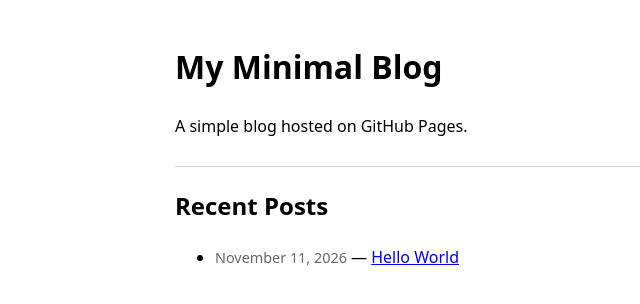
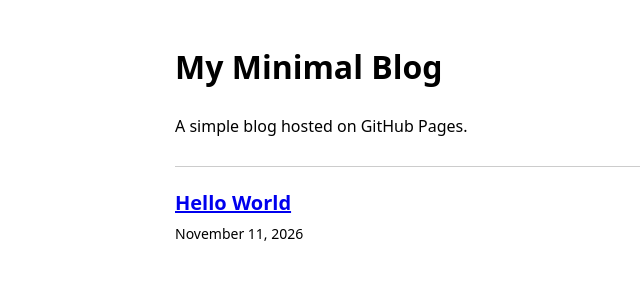
Before and after one commit to RHatDev/rhatdev.github.io, a Jekyll site: the page built from index.html, in a window 1280 px wide. Shown: the top 304 px of the page, without its empty margins (65-705 px from the left). Built offline with Jekyll 4.4.1, drawn with Linux system fonts in a browser that asks for light colours.

Commit message:
applying styling

```diff
--- a/index.html
+++ b/index.html
@@ -3,12 +3,19 @@ layout: default
 title: Home
 ---
 
-<h2>Recent Posts</h2>
-<ul>
+<style>
+    /* Scoped styles for the homepage feed */
+    .post-list { list-style: none; padding: 0; margin: 0; }
+    .post-item { margin-bottom: 2rem; }
+    .post-title { font-size: 1.25rem; font-weight: 600; display: block; margin-bottom: 0.25rem; }
+    .post-meta { color: var(--meta-color); font-size: 0.875rem; display: block; }
+</style>
+
+<ul class="post-list">
   {% for post in site.posts %}
-    <li>
-      <span class="date">{{ post.date | date: "%B %d, %Y" }}</span> &mdash;
-      <a href="{{ post.url | relative_url }}">{{ post.title }}</a>
+    <li class="post-item">
+      <a class="post-title" href="{{ post.url | relative_url }}">{{ post.title }}</a>
+      <time class="post-meta">{{ post.date | date: "%B %d, %Y" }}</time>
     </li>
   {% endfor %}
 </ul>
```
